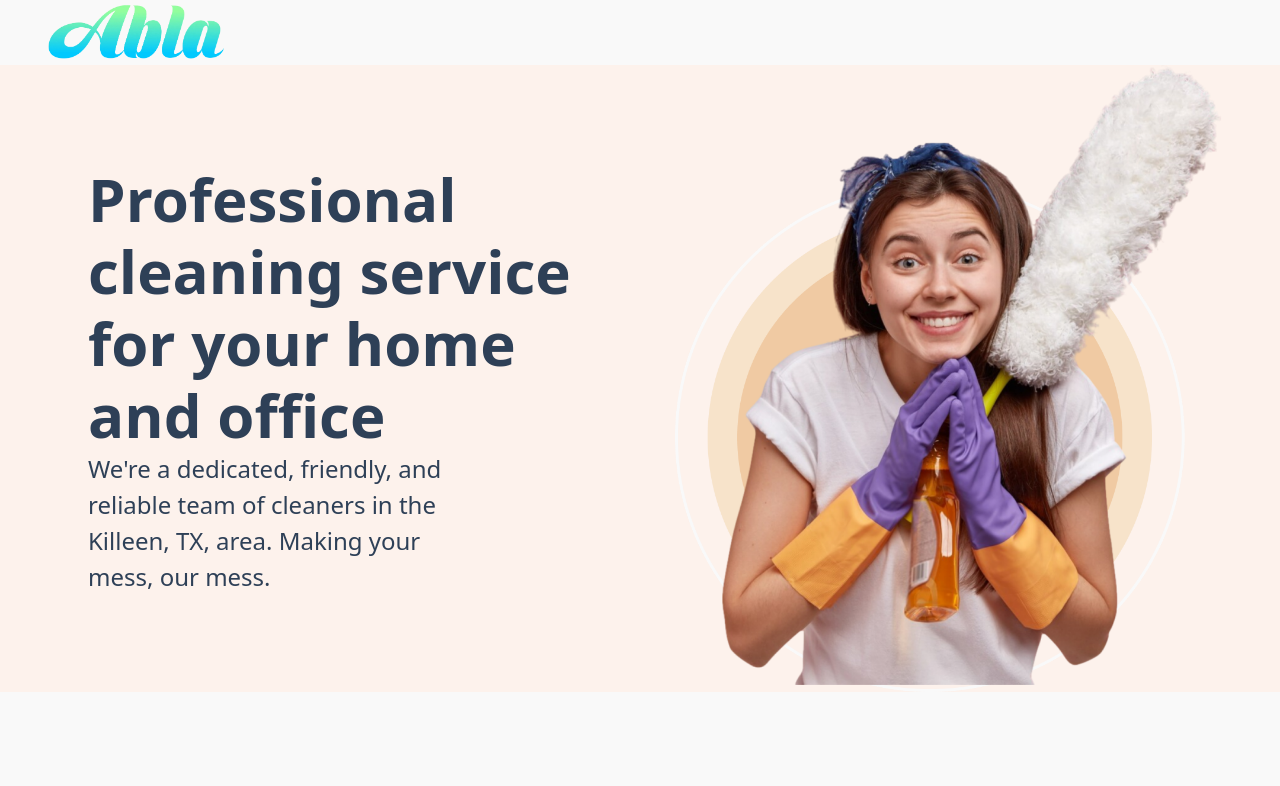
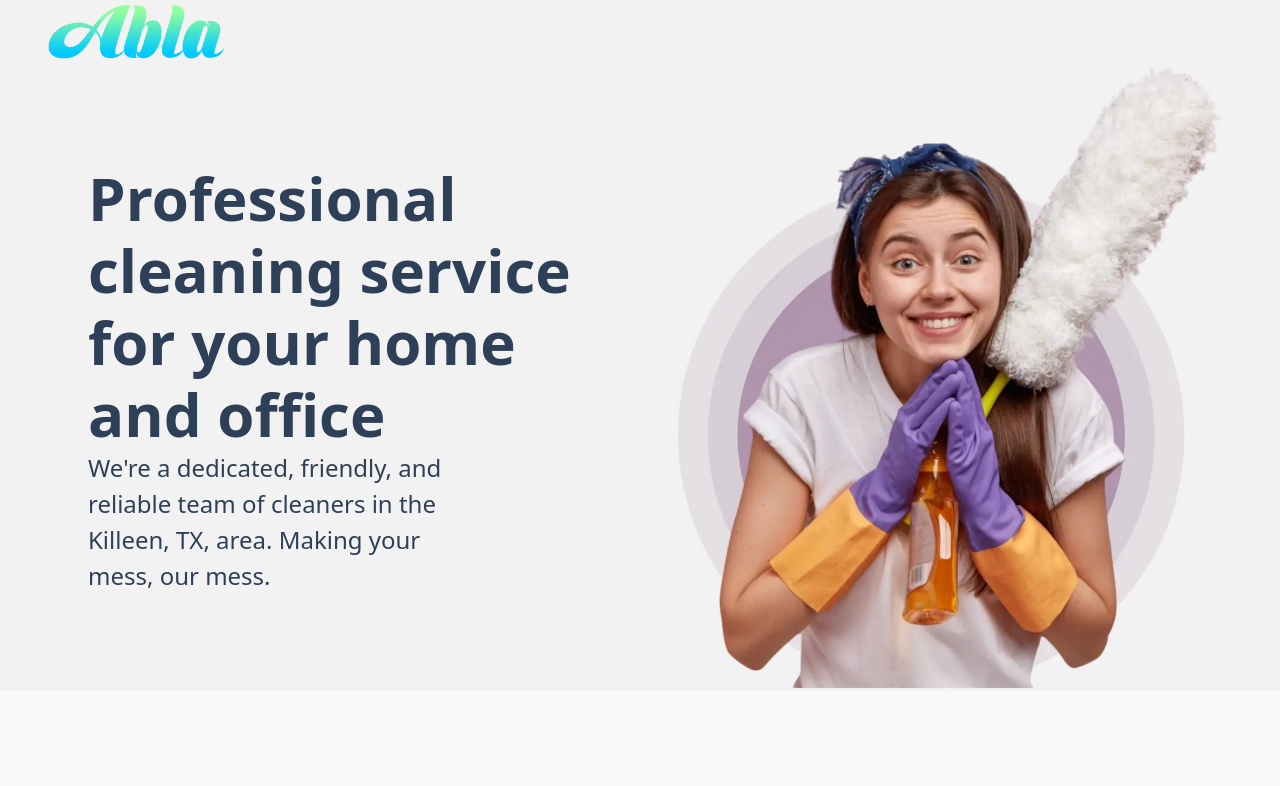
Before and after one commit to abeciana1/alba-cleaning, a Next.js app: page / in a window 1280 px wide. Shown: the top 786 px of the page. Built offline with nearby package versions, Linux system fonts and the light colour scheme.

Commit message:
Added additional cleaning person imgs for hero section && Fixed sizing for logo

```diff
--- a/components/sections/index.tsx
+++ b/components/sections/index.tsx
@@ -1,7 +1,6 @@
 import React from 'react'
 import { TopHeroSectionI, HeroSectionI } from '@/interfaces'
 import { PageMargin } from '@/components/layouts'
-// import { ImageCompare } from '@/components/ImageCompare'
 import Image from 'next/image'
 
 export const TopHeroSection: React.FC<TopHeroSectionI> = ({
@@ -9,16 +8,16 @@ export const TopHeroSection: React.FC<TopHeroSectionI> = ({
     body,
     image
 }) => {
-    // className="top-hero-section bg-bottom"
+
     return (
-        <section className="bg-altYellow">
+        <section className="bg-chineseviolet-100 h-fit">
             <PageMargin>
                 <section className="flex flex-col md:flex-row gap-5 md:mb-20 items-center">
                     <section className="md:w-11/12 mx-10">
-                        <h1 className=" text-charcoal">{title}</h1>
+                        <h1 className="text-charcoal">{title}</h1>
                         <div className="w-3/4 text-2xl text-charcoal">{ body }</div>
                     </section>
-                    <section>
+                    <section className="h-10/12">
                         <Image
                             src={image.image}
                             alt={image.alt}
--- a/components/utils/Navigation/index.tsx
+++ b/components/utils/Navigation/index.tsx
@@ -4,8 +4,7 @@ import { PageMargin } from '@/components/layouts'
 export const NavBar = () => {
 
     return (
-        <PageMargin>
-            <nav>
+        <nav className="bg-chineseviolet-100 px-2 md:px-12">
             <Image
                 src="/Logo without byline.webp"
                 alt="Alba Cleaning Services logo"
@@ -14,6 +13,5 @@ export const NavBar = () => {
                 className="w-44"
             />
         </nav>
-        </PageMargin>
     )
 }
--- a/pages/index.tsx
+++ b/pages/index.tsx
@@ -28,7 +28,7 @@ export default function Home() {
         title="Professional cleaning service for your home and office"
         body="We're a dedicated, friendly, and reliable team of cleaners in the Killeen, TX, area. Making your mess, our mess."
         image={{
-          image: "/cleaning-person-with-background.png",
+          image: "/cleaning-person-with-violet-background.webp",
           alt: "Cleaning person",
           width: 1146,
           height: 1333
```
Also changed, not shown: public/cleaning-person-with-violet-background.png (added), public/cleaning-person-with-violet-background.webp (added). Lines whose indentation alone changed are shown as unchanged.
